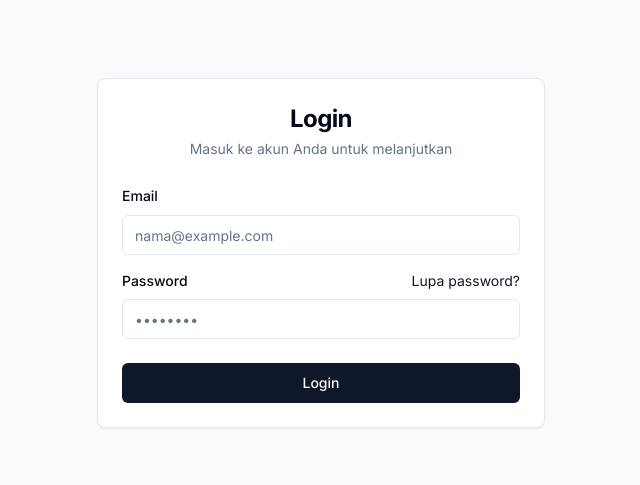
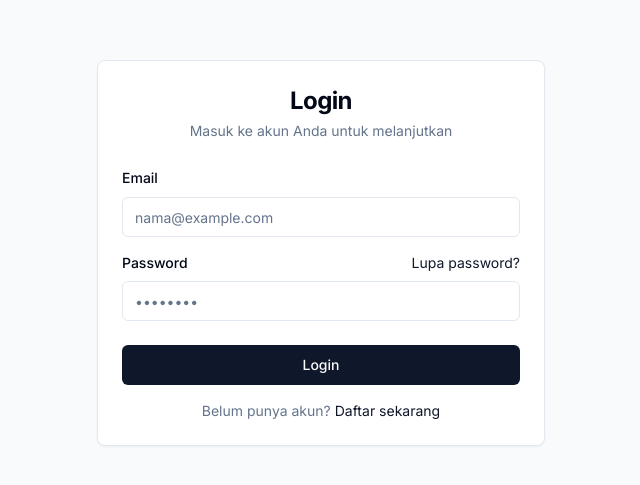
Before and after one commit to binta-13/Fe-store-profile, a Next.js app: page /login in a window 1280 px wide. Shown: the part 147-632 px from the top of the page, without its empty margins (319-959 px from the left). Built offline with nearby package versions, Linux system fonts and the light colour scheme; no server answers.

Commit message:
update login

```diff
--- a/app/login/page.tsx
+++ b/app/login/page.tsx
@@ -133,12 +133,12 @@
             <Button type="submit" className="w-full" disabled={loading}>
               {loading ? 'Loading...' : 'Login'}
             </Button>
-            {/* <p className="text-sm text-center text-muted-foreground">
+            <p className="text-sm text-center text-muted-foreground">
               Belum punya akun?{' '}
               <Link href="/register" className="text-primary hover:underline">
                 Daftar sekarang
               </Link>
-            </p> */}
+            </p>
           </CardFooter>
         </form>
       </Card>
```
